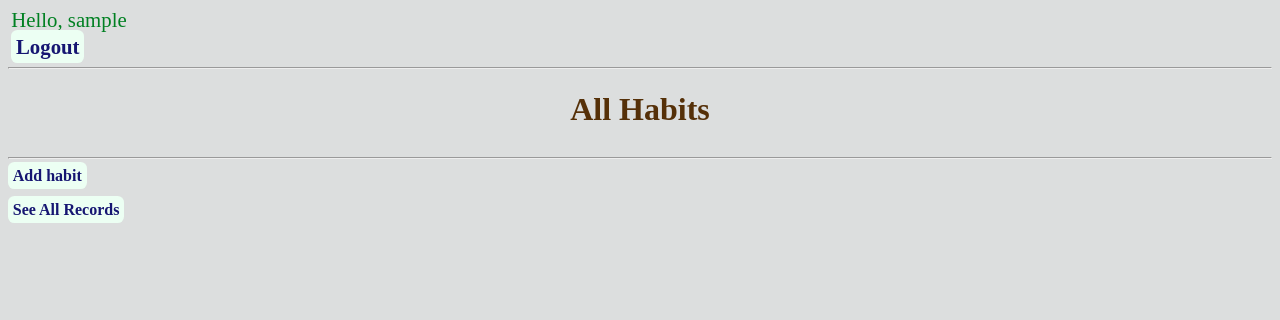
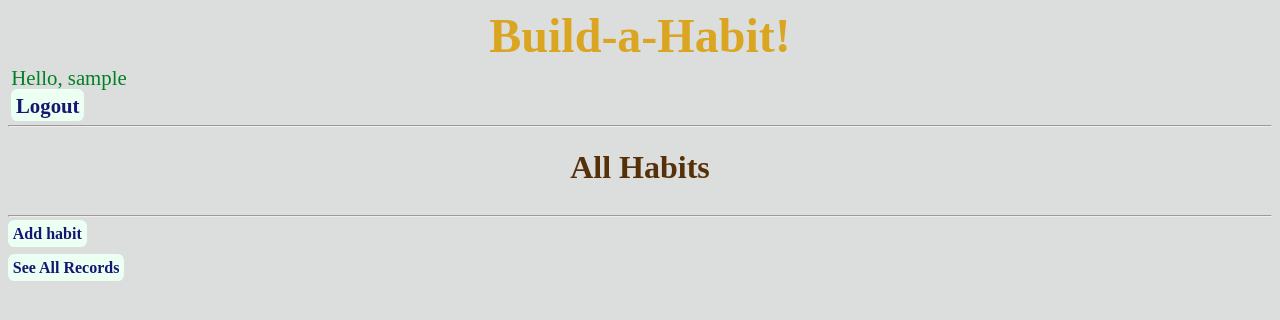
Before and after one commit to Momentum-Team-14/django-habit-tracker-Tomtuhtomtom, a Django app: page /habits/ in a window 1280 px wide. Shown: the top 320 px of the page. Run offline with Django 4.2, Linux system fonts and the light colour scheme; the visitor is signed in with stand-in values (Sample User, id 1); data that the repository does not hold is empty; parts of the project's set-up code (start-up, migrations or seed data) failed here and were passed over.

Commit message:
gave it a title

```diff
--- a/habit_tracker/templates/base.html
+++ b/habit_tracker/templates/base.html
@@ -10,6 +10,7 @@
 </head>
 <body>
     {% if user.is_authenticated %}
+            <header>Build-a-Habit!</header>
                 <div>Hello, {{user.username}}</div>
                 <div><a href="/accounts/logout/">Logout</a></div>
                 {% else %}
--- a/static/css/styles.css
+++ b/static/css/styles.css
@@ -7,6 +7,13 @@ td, li{
 
 th, td{
     border-bottom: 1px solid black;
+}
+
+header{
+    text-align: center;
+    font-size: 3rem;
+    font-weight: bold;
+    color: goldenrod;
 }
 
 a{
```
